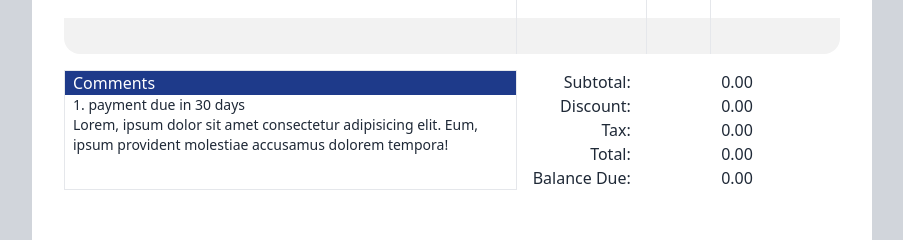
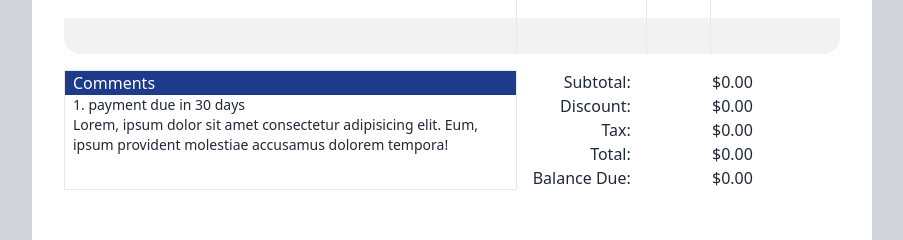
Before and after one commit to chazzlee/quick-invoice, a Next.js app: page /preview in a window 1280 px wide. Shown: the part 916-1156 px from the top of the page, without its empty margins (32-935 px from the left). Built offline with nearby package versions, Linux system fonts and the light colour scheme.

Commit message:
show balance previews as currency

```diff
--- a/src/pages/preview.tsx
+++ b/src/pages/preview.tsx
@@ -2,6 +2,7 @@ import Head from "next/head";
 import Link from "next/link";
 import { useInvoiceFormContext } from "@/features/invoices/hooks/useInvoiceFormContext";
 import Image from "next/image";
+import { formatCurrency } from "@/utils/formatCurrency";
 
 function Header({
   companyName,
@@ -162,11 +163,11 @@ function Balance({ balance }: { balance: any }) {
         <div>Balance Due:</div>
       </div>
       <div className="text-end">
-        <div>{balance.subtotal}</div>
-        <div>{balance.totalDiscount}</div>
-        <div>{balance.totalTax}</div>
-        <div>{balance.total}</div>
-        <div>{balance.balanceDue}</div>
+        <div>{formatCurrency(balance.subtotal)}</div>
+        <div>{formatCurrency(balance.totalDiscount)}</div>
+        <div>{formatCurrency(balance.totalTax)}</div>
+        <div>{formatCurrency(balance.total)}</div>
+        <div>{formatCurrency(balance.balanceDue)}</div>
       </div>
     </div>
   );
```
